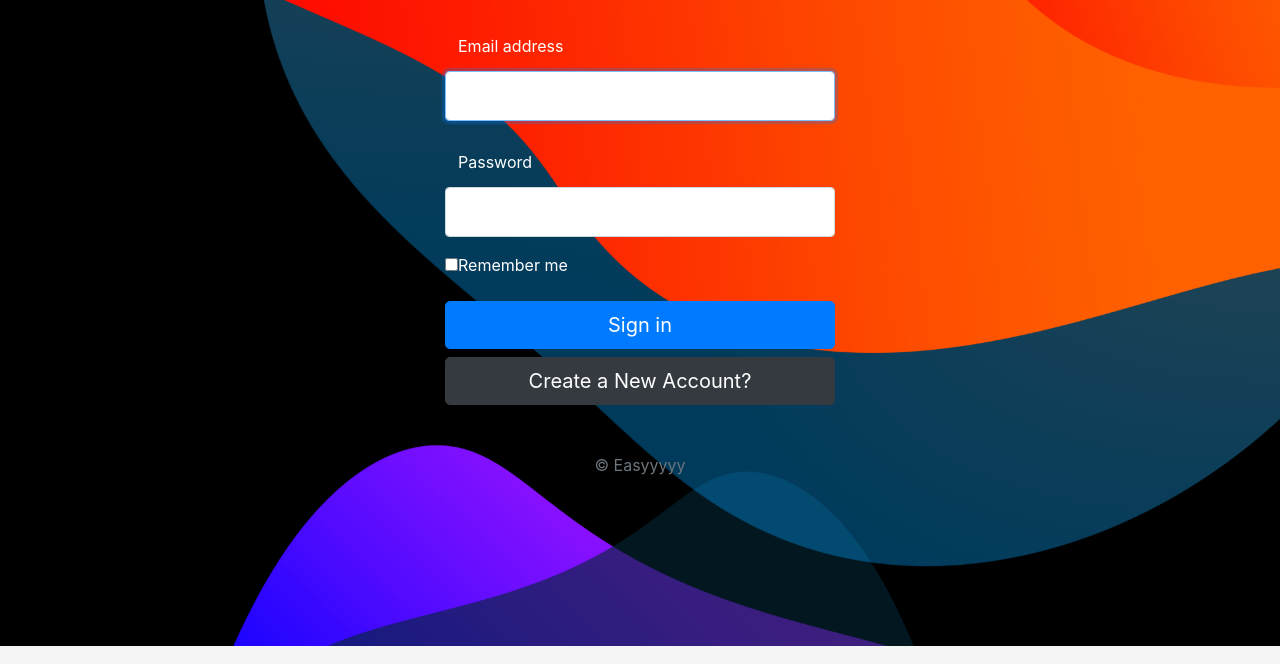
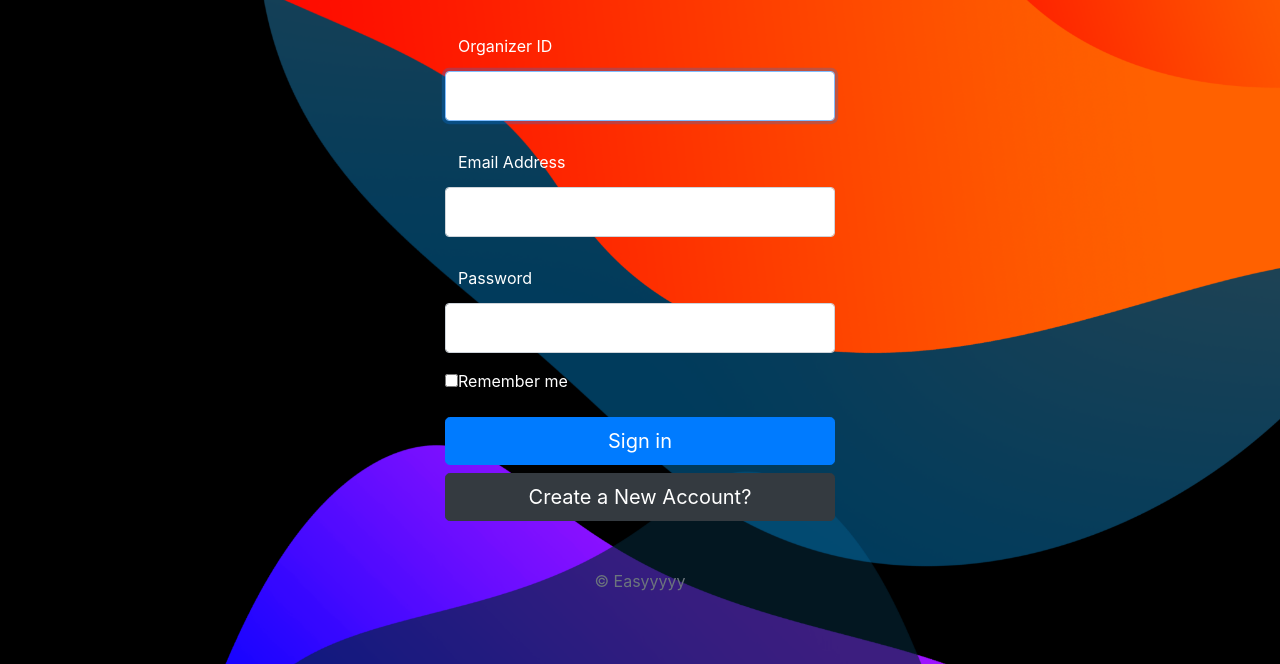
Before and after one commit to mysto407/HobanWebsite, a plain HTML site: page LoginOrg/loginOrg.html in a window 1280 px wide. Shown: the part 154-818 px from the top of the page. Drawn offline with nearby package versions, Linux system fonts and the light colour scheme.

Commit message:
Add files via upload

```diff
--- a/LoginOrg/loginOrg.html
+++ b/LoginOrg/loginOrg.html
@@ -42,7 +42,12 @@
 
   <div class="form-label-group">
     <input type="email" id="inputEmail" class="form-control" placeholder="Email address" required autofocus>
-    <label class = "textColor" for="inputEmail">Email address</label>
+    <label class = "textColor" for="inputText">Organizer ID</label>
+  </div>
+
+  <div class="form-label-group">
+    <input type="email" id="inputEmail" class="form-control" placeholder="Email address" required autofocus>
+    <label class = "textColor" for="inputEmail">Email Address</label>
   </div>
 
   <div class="form-label-group">
```
Also changed, not shown: signinOrg/signinOrg.html (+4 -0 lines).
